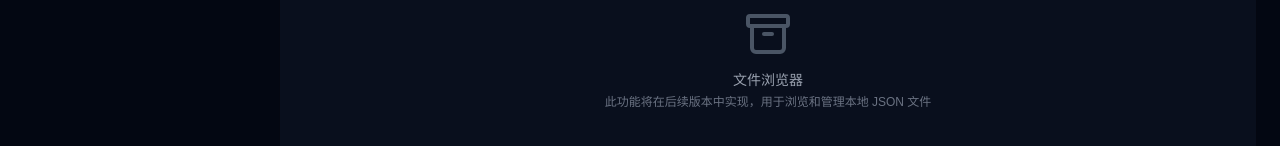
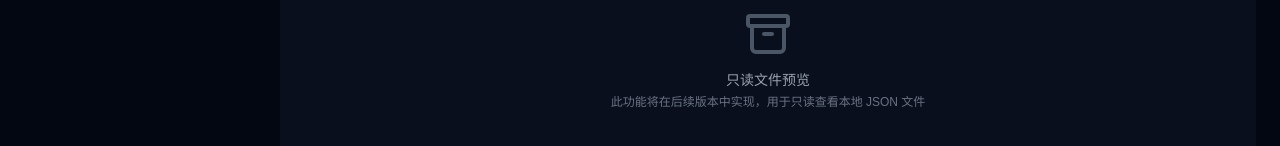
Before and after one commit to pankechen0605/fitness-coach-web, a Next.js app: page /archive in a window 1280 px wide. Shown: the part 1323-1469 px from the top of the page. Built offline with nearby package versions, Linux system fonts and the light colour scheme.

Commit message:
chore: align read-only wording
Clean up misleading wording in archive page placeholder from
"文件浏览器"/"管理" to "只读文件预览"/"只读查看".

Co-Authored-By: Claude Opus 4.7 <noreply@anthropic.com>

```diff
--- a/app/archive/page.tsx
+++ b/app/archive/page.tsx
@@ -46,9 +46,9 @@ export default async function ArchivePage() {
       <Card className="border-dashed border-gray-700 bg-gray-900/50">
         <CardContent className="flex flex-col items-center justify-center p-8">
           <Archive className="mb-3 h-12 w-12 text-gray-600" />
-          <p className="text-sm text-gray-400">文件浏览器</p>
+          <p className="text-sm text-gray-400">只读文件预览</p>
           <p className="mt-1 text-xs text-gray-500">
-            此功能将在后续版本中实现，用于浏览和管理本地 JSON 文件
+            此功能将在后续版本中实现，用于只读查看本地 JSON 文件
           </p>
         </CardContent>
       </Card>
```
Also changed, not shown: 1 other file (tests, documents, lock files or other folders).
